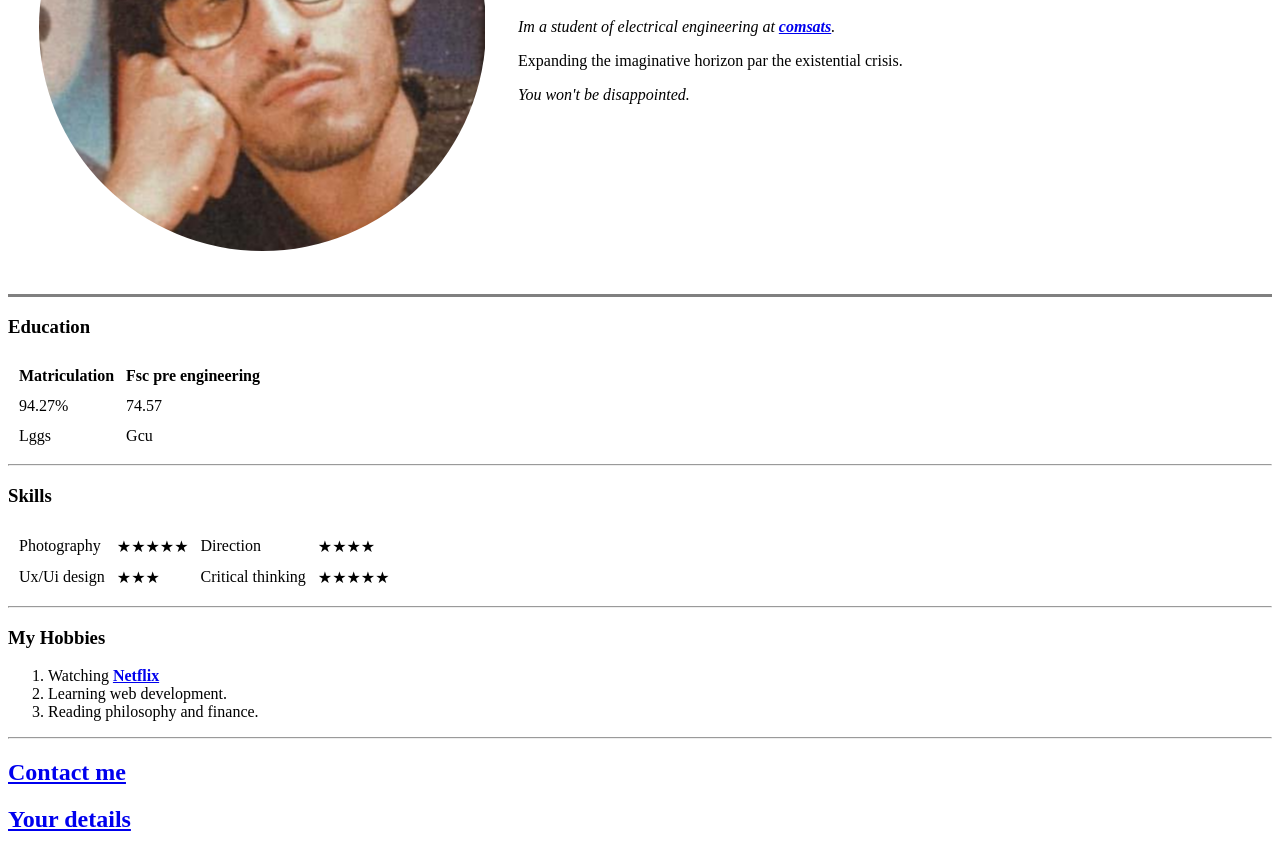
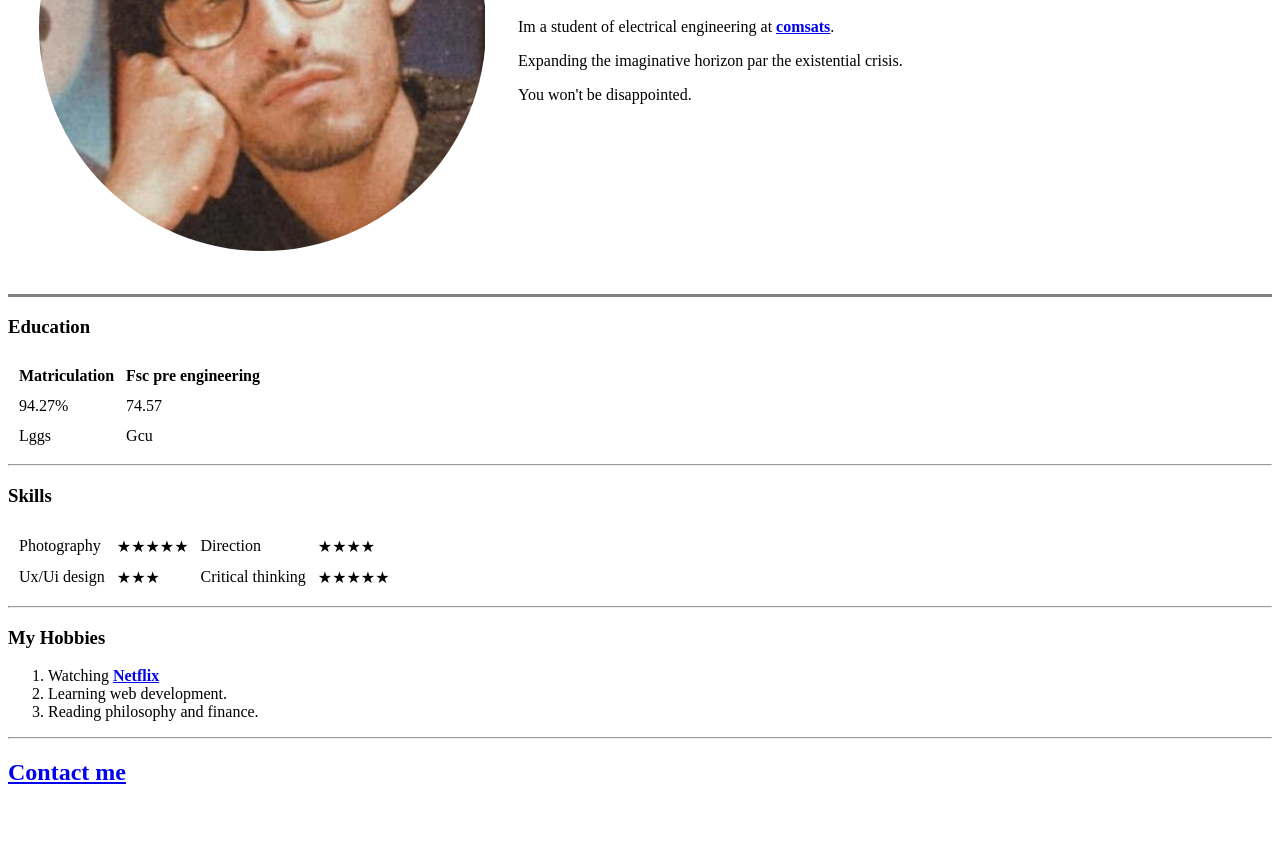
Before and after one commit to moizghuman/cv, a plain HTML site: page index.html in a window 1280 px wide. Shown: the part 235-1088 px from the top of the page. After the commit the page ends 1041 px from the top, so only its background shows below. Drawn offline with Linux system fonts and the light colour scheme.

Commit message:
Update 1.0 (removed junk you details section)

```diff
--- a/index.html
+++ b/index.html
@@ -12,9 +12,9 @@
       <td><img src="images/Moiz.png" alt="moiz's picture"></td>
       <td>
         <h1>Moiz Ghuman</h1>
-        <p><em>Im a student of electrical engineering at <strong><a href="https://www.comsats.edu.pk/">comsats</a></strong>.</em></p>
+        <p>Im a student of electrical engineering at <strong><a href="https://www.comsats.edu.pk/">comsats</a></strong>.</p>
 <p>Expanding the imaginative horizon par the existential crisis.</p>
-<p> <em>You won't be disappointed.</em>  </p>
+<p>You won't be disappointed.</p>
       </td>
 
     </tr>
@@ -64,10 +64,6 @@
   </ol>
   <hr>
   <h2><a href="contact.html">Contact me</a></h2>
-  <h2><a href="input.html">Your details</a></h2>
-
-
-
 
 
 </body>
```
